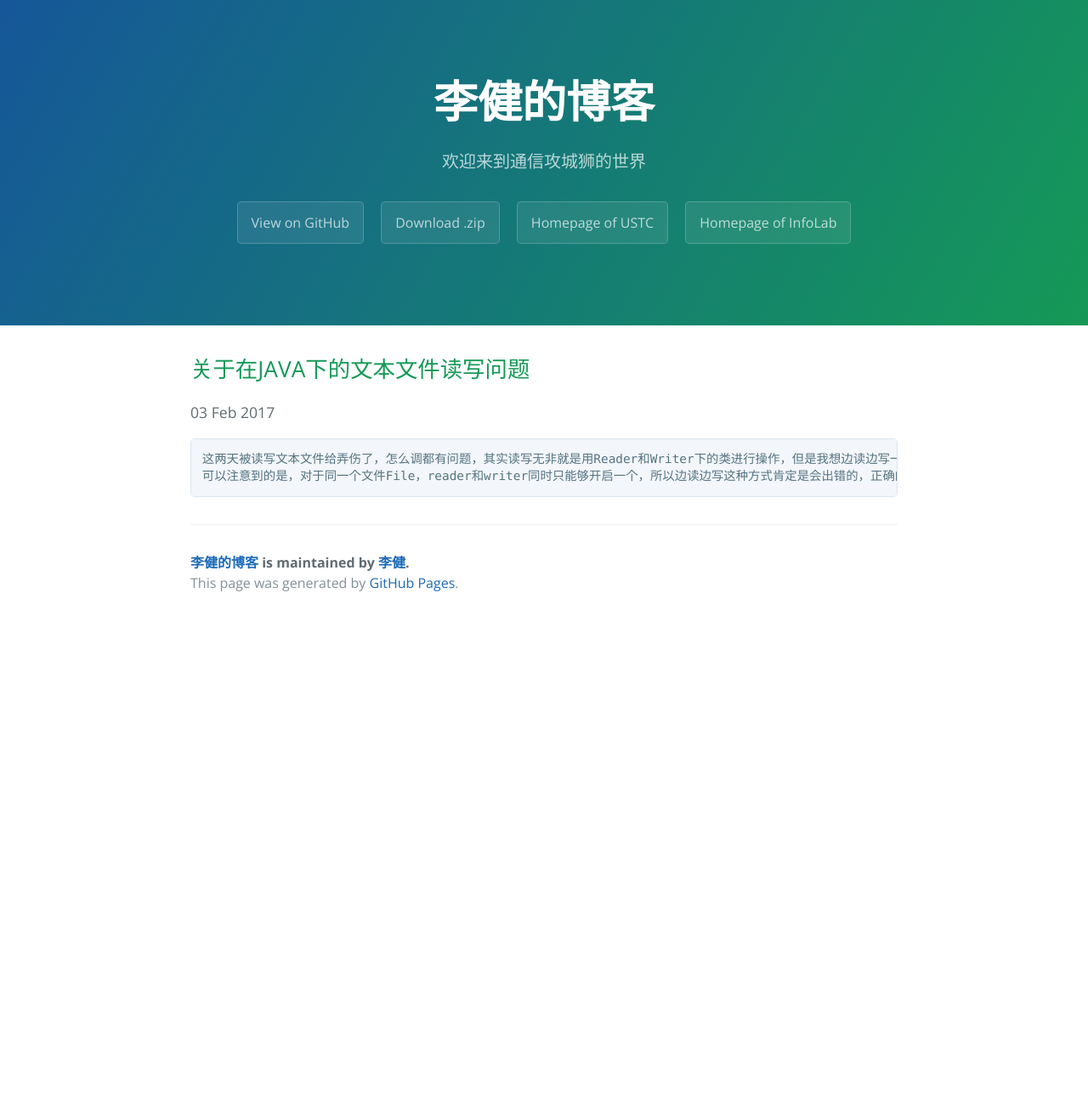
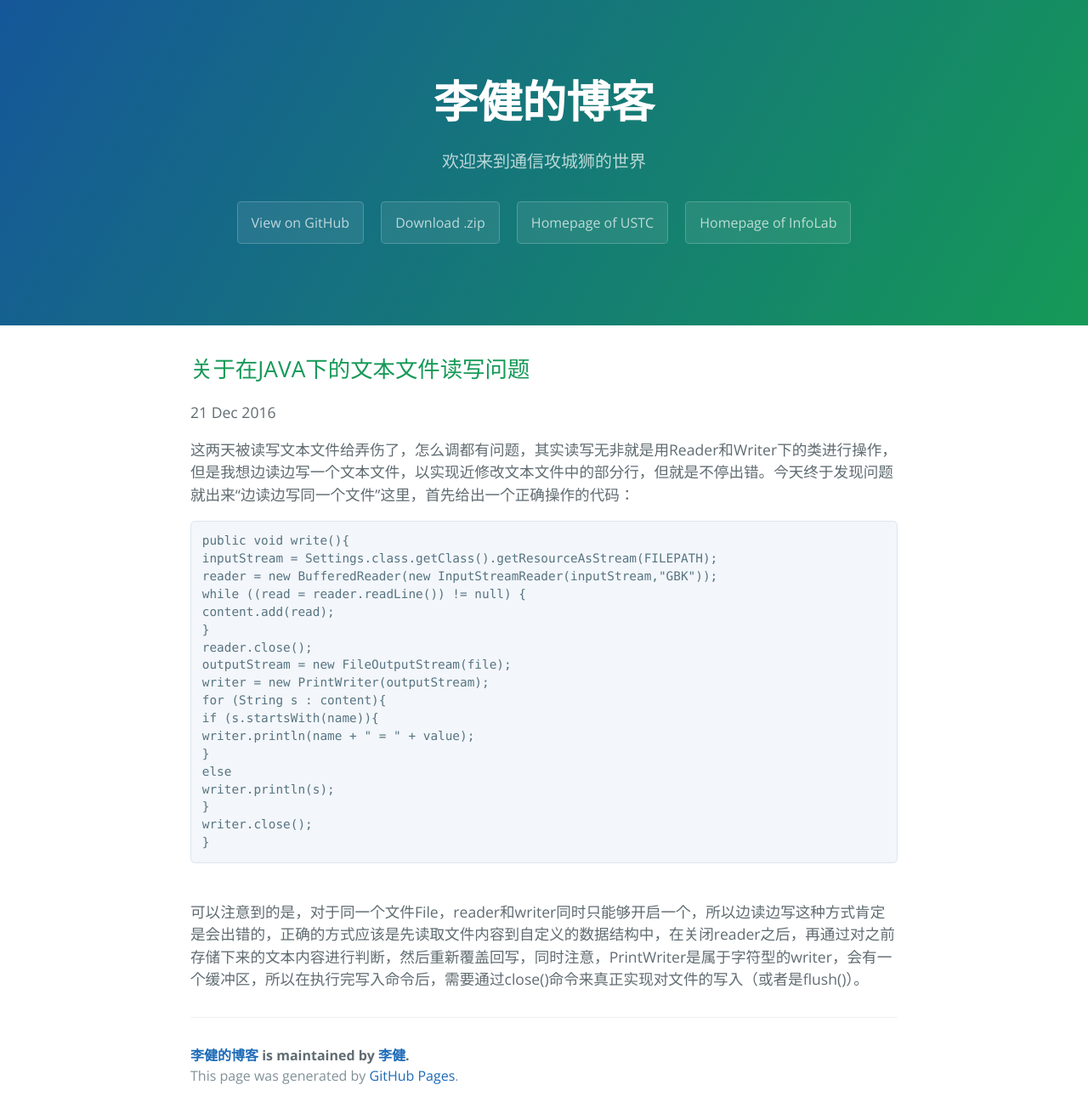
Before and after one commit to infonetlijian/Blog_demo, a Jekyll site: the page built from _posts/2016-12-21-JAVA-content.markdown, in a window 1280 px wide. Shown: the whole page at 85% size. Built offline with Jekyll 4.4.1, drawn with Linux system fonts in a browser that asks for light colours; before the commit the page ends 900 px from its top, so only the background shows below that.

Commit message:
新增博文

````diff
--- a/_posts/2016-12-21-JAVA-content.markdown
+++ b/_posts/2016-12-21-JAVA-content.markdown
@@ -1,13 +1,14 @@
 ---
 layout: post
 title:  "关于在JAVA下的文本文件读写问题"
-date:   2017-02-03 23:50:00
+date:   2016-12-21 15:22:51
 categories: main
 ---
 
-	这两天被读写文本文件给弄伤了，怎么调都有问题，其实读写无非就是用Reader和Writer下的类进行操作，但是我想边读边写一个文本文件，以实现近修改文本文件中的部分行，但就是不停出错。今天终于发现问题就出来“边读边写同一个文件”这里，首先给出一个正确操作的代码：
+这两天被读写文本文件给弄伤了，怎么调都有问题，其实读写无非就是用Reader和Writer下的类进行操作，但是我想边读边写一个文本文件，以实现近修改文本文件中的部分行，但就是不停出错。今天终于发现问题就出来“边读边写同一个文件”这里，首先给出一个正确操作的代码：
 <br>
 ```Java
+public void write(){
 inputStream = Settings.class.getClass().getResourceAsStream(FILEPATH);
 reader = new BufferedReader(new InputStreamReader(inputStream,"GBK"));
 while ((read = reader.readLine()) != null) {
@@ -24,6 +25,7 @@ else
 writer.println(s);
 }
 writer.close();
+}
 ```
 <br>
-	可以注意到的是，对于同一个文件File，reader和writer同时只能够开启一个，所以边读边写这种方式肯定是会出错的，正确的方式应该是先读取文件内容到自定义的数据结构中，在关闭reader之后，再通过对之前存储下来的文本内容进行判断，然后重新覆盖回写，同时注意，PrintWriter是属于字符型的writer，会有一个缓冲区，所以在执行完写入命令后，需要通过close()命令来真正实现对文件的写入（或者是flush()）。
+可以注意到的是，对于同一个文件File，reader和writer同时只能够开启一个，所以边读边写这种方式肯定是会出错的，正确的方式应该是先读取文件内容到自定义的数据结构中，在关闭reader之后，再通过对之前存储下来的文本内容进行判断，然后重新覆盖回写，同时注意，PrintWriter是属于字符型的writer，会有一个缓冲区，所以在执行完写入命令后，需要通过close()命令来真正实现对文件的写入（或者是flush()）。
````
